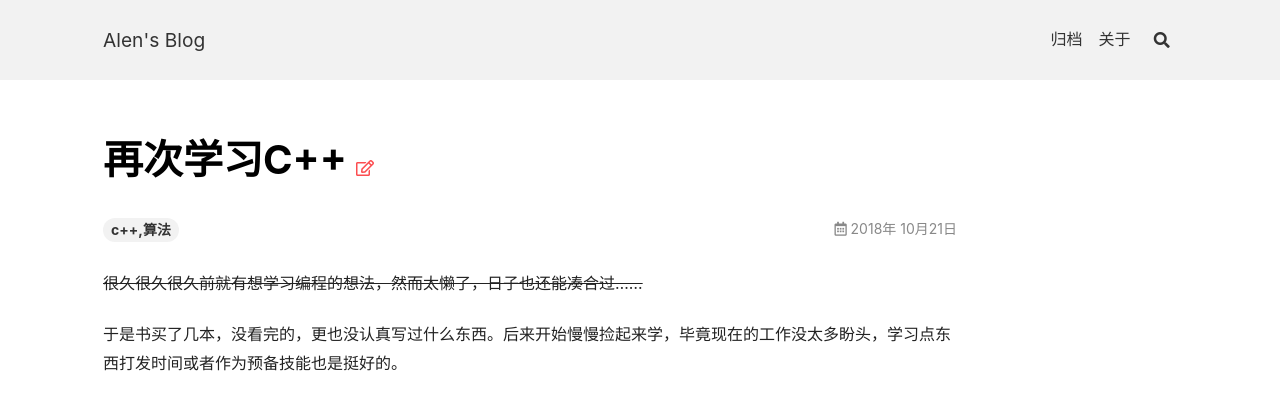
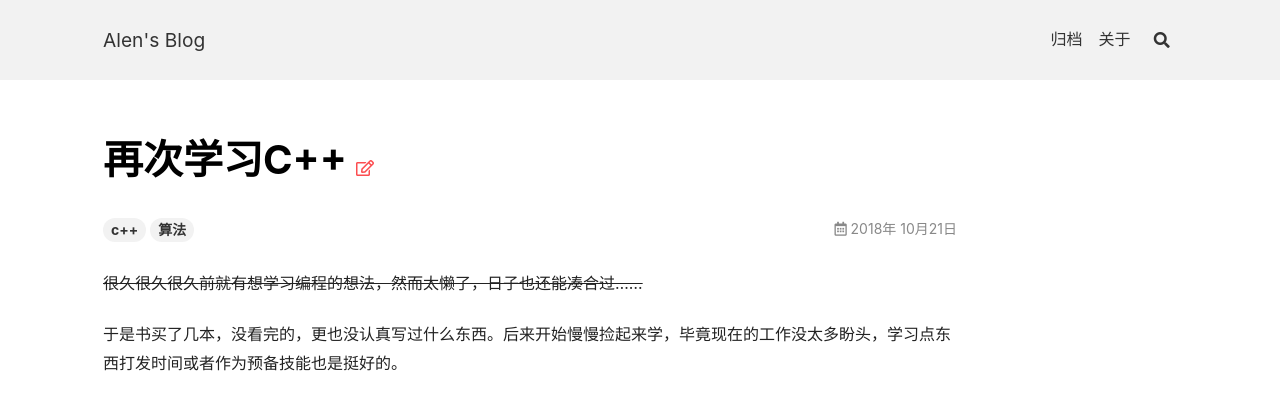
Before and after one commit to alenelric/alenelric.github.io, a Jekyll site: the page built from _posts/2018-10-21-start-learn-c++.md, in a window 1280 px wide and 900 px high. Shown: the top 404 px of the window. Built offline with Jekyll 4.4.1, drawn with Linux system fonts in a browser that asks for light colours; nearby versions of some CDN libraries; comment, search, counter and statistics services are not loaded.

```diff
--- a/_posts/2018-10-21-start-learn-c++.md
+++ b/_posts/2018-10-21-start-learn-c++.md
@@ -2,7 +2,7 @@
 title: 再次学习C++
 key: 20181021
 date: 2018-10-21 16：17：30 +0800
-tags: c++,算法
+tags: c++ 算法
 ---
 
 ~~很久很久很久前就有想学习编程的想法，然而太懒了，日子也还能凑合过......~~
```
